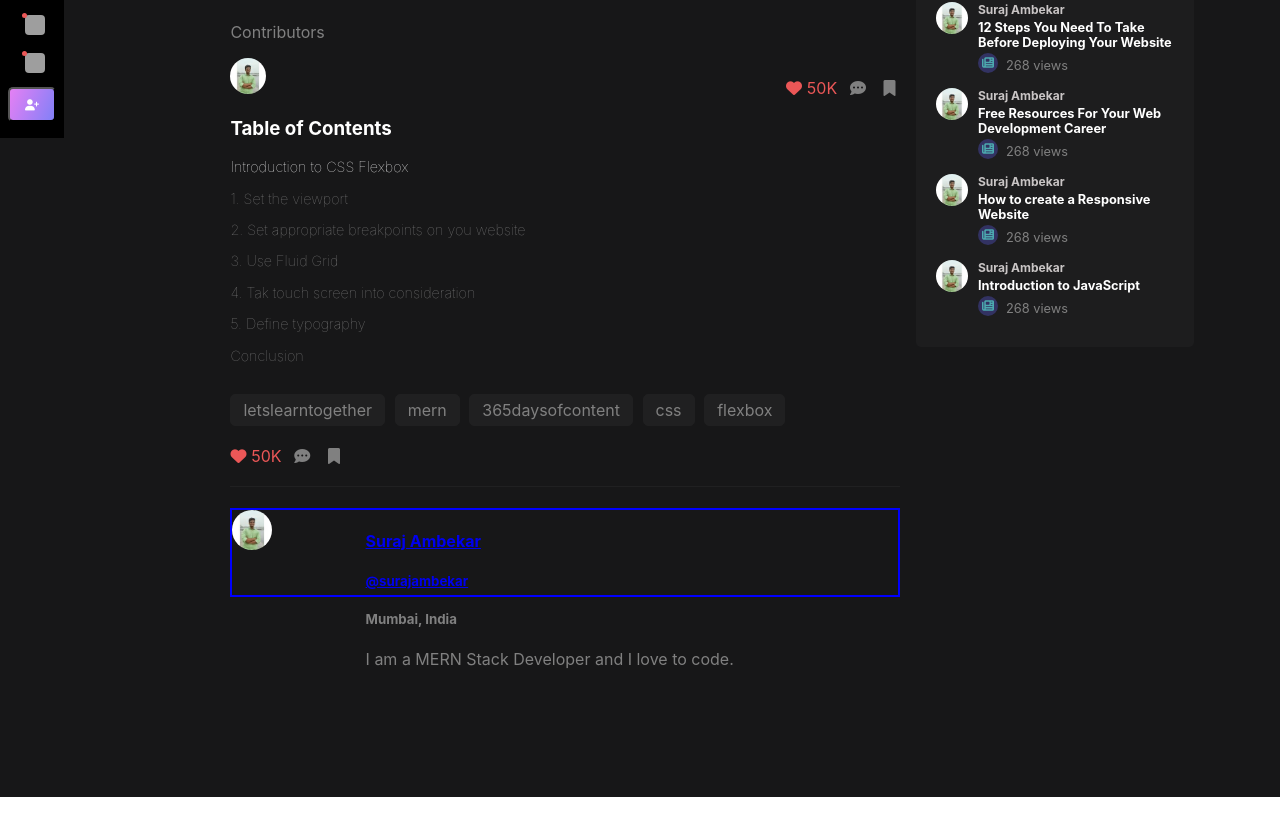
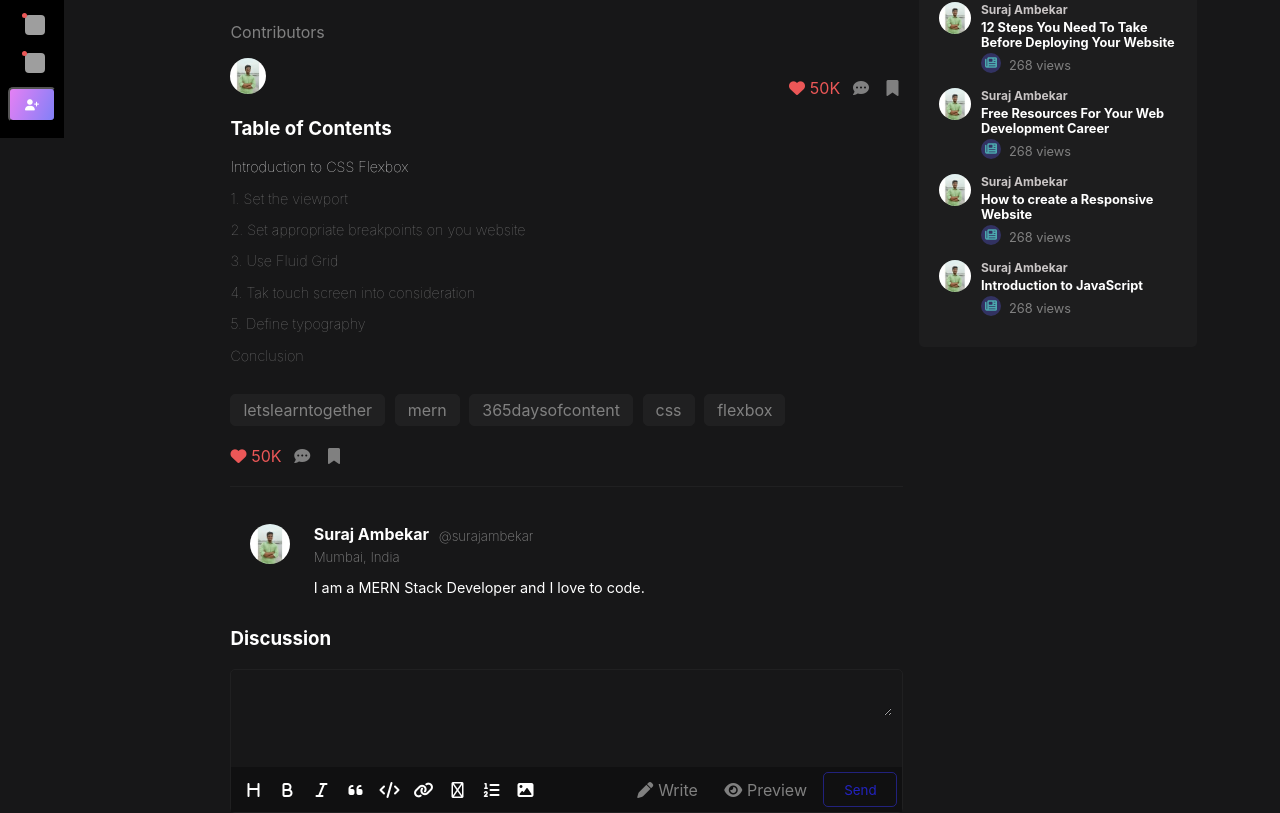
Before and after one commit to Suraj-Ambekar/React-Projects, a React (Create React App) app in the folder showwcaseclone/: page / in a window 1280 px wide. Shown: the part 627-1440 px from the top of the page. Built offline with nearby package versions, Linux system fonts and the light colour scheme; grey boxes are pictures that could not be loaded.

Commit message:
comment box is created

```diff
--- a/showwcaseclone/src/Main.css
+++ b/showwcaseclone/src/Main.css
@@ -212,19 +212,154 @@
 
 .content .content-first-section .content-main .comment-profile-view{
     height: 85px;
-    margin-bottom: 200px;
-    border: 2px solid blue;
+    padding: 16px 20px 0 20px;
+    /* margin-bottom: 200px; */
+    /* border: 2px solid blue; */
     cursor: pointer;
     display: grid;
-    grid-template-columns: 20% auto;
+    grid-template-columns: 10% auto;
+    /* justify-content: center; */
+    /* align-items: flex-start; */
 }
+
+.content .content-first-section .content-main .comment-profile-view:hover{
+    background-color: rgba(0, 0, 0, 0.095);
+}
+
 .content .content-first-section .content-main .comment-profile-view a img{
     width: 40px;
     height: 40px;
     border-radius: 50%;
+    /* border: 2px solid pink; */
 }
 
+.content .content-first-section .content-main .comment-profile-view .comment-profile-view-div div{
+    display: flex;
+    align-items: flex-end;
+    gap: 0.6rem;
+}
 
+.content .content-first-section .content-main .comment-profile-view .comment-profile-view-div div a{
+    text-decoration: none;
+}
+
+.content .content-first-section .content-main .comment-profile-view .comment-profile-view-div div a h4, .content .content-first-section .content-main .comment-profile-view .comment-profile-view-div div a h5{
+    margin: 0;
+}
+/* .content .content-first-section .content-main .comment-profile-view .comment-profile-view-div div a{
+    margin-top: -0.5rem;
+    padding: 0;
+} */
+
+.content .content-first-section .content-main .comment-profile-view .name{
+    color: white;
+    padding: 0px;
+    margin: 13px 0 0 0;
+    /* margin-left: -1.2rem; */
+}
+.content .content-first-section .content-main .comment-profile-view .u-name{
+    font-weight: 200;
+    color: #808080;
+    padding: 0px;
+    margin: 5px 0 0 0;
+    /* margin-left: -1.2rem; */
+}
+
+.content .content-first-section .content-main .comment-profile-view .para{
+    font-size: 0.9rem;
+    color: white;
+}
+
+/* .content .content-first-section .content-main .comment-section{
+    margin: 10px 0;
+    border: 2px solid pink;
+} */
+
+.content .content-first-section .content-main .comment-section .discussion{
+    color: white;
+}
+
+.content .content-first-section .content-main .comment-section .comment-box{
+    box-sizing: border-box;
+    height: 144px;
+    border: 1px solid #202021;
+    /* border: 2px solid green; */
+    border-radius: 5px;
+    /* padding: 10px; */
+    display: flex;
+    flex-direction: column;
+    justify-content: space-between;
+}
+
+.content .content-first-section .content-main .comment-section .comment-box textarea{
+    min-width: 647px;
+    max-width: 647px;
+    /* height: 24px; */
+    margin: 10px;
+    background-color: transparent;
+    border: none;
+    color: white;
+    /* border: 2px solid red; */
+
+}
+
+.content .content-first-section .content-main .comment-section .comment-box .styling{
+    height: 35px;
+    /* border: 2px solid pink; */
+    padding: 5px 5px;
+    background-color: #101011;
+}
+.content .content-first-section .content-main .comment-section .comment-box .styling .style-icons{
+    box-sizing: border-box;
+    height: 35px;
+    display: flex;
+    justify-content: space-between;
+    /* border: 2px solid yellow; */
+}
+
+.content .content-first-section .content-main .comment-section .comment-box .styling .style-icons .icons{
+    display: flex;
+}
+.content .content-first-section .content-main .comment-section .comment-box .styling .style-icons .icons .style-ic{
+    width: 34px;
+    height: 35px;
+    /* border: 1px solid white; */
+    display: flex;
+    justify-content: center;
+    align-items: center;
+    cursor: pointer;
+}
+
+.content .content-first-section .content-main .comment-section .comment-box .styling .style-icons .icons .style-ic i{
+    color: white;
+}
+
+.content .content-first-section .content-main .comment-section .comment-box .styling .style-icons .style-btns{
+    display: flex;
+    gap: 0.4rem;
+}
+
+.content .content-first-section .content-main .comment-section .comment-box .styling .style-icons .style-btns .style-btn{
+    padding: 5px 10px;
+    /* border: 1px solid; */
+    display: flex;
+    justify-content: center;
+    align-items: center;
+    gap: 0.3rem;
+}
+
+.content .content-first-section .content-main .comment-section .comment-box .styling .style-icons .style-btns .style-btn:hover{
+    background-color: #202021;
+    border-radius: 5px;
+}
+
+.content .content-first-section .content-main .comment-section .comment-box .styling .style-icons .style-btns .send-btn{
+    width: 74px;
+    background-color: transparent;
+    border: 1px solid rgba(55, 55, 255, 0.456);
+    border-radius: 5px;
+    color: rgba(42, 42, 255, 0.738);
+}
 /* content end */
 
 
--- a/showwcaseclone/src/Main.js
+++ b/showwcaseclone/src/Main.js
@@ -93,13 +93,65 @@ function Main(){
                                 <a href="https://www.showwcase.com/surajambekar" target="_blank" rel="noreferrer">
                                     <img src="./ProfilePic.jpg" alt="profile"/>
                                 </a>
-                                <div >
+                                <div className="comment-profile-view-div">
                                     <div>
                                         <a href="https://www.showwcase.com/surajambekar" target="_blank" rel="noreferrer"><h4 className="name">Suraj Ambekar</h4></a>
                                         <a href="https://www.showwcase.com/surajambekar" target="_blank" rel="noreferrer"><h5 className="u-name">@surajambekar</h5></a>
                                     </div>
                                     <h5 className="u-name">Mumbai, India</h5>
                                     <p className="para">I am a MERN Stack Developer and I love to code.</p>
+                                </div>
+                            </div>
+                            <div className="comment-section">
+                                <h3 className="discussion">Discussion</h3>
+                                <div className="comment-box">
+                                    <textarea placeholder="Write something nice" row="20"> </textarea>
+                                    <div className="styling">
+                                        <div className="style-icons">
+                                            <div className="icons">
+                                                <div className="style-ic">
+                                                    <i class="fa-solid fa-h"></i>
+                                                </div>
+                                                <div className="style-ic">
+                                                    <i class="fa-solid fa-b"></i>
+                                                </div>
+                                                <div className="style-ic">
+                                                    <i class="fa-solid fa-italic"></i>
+                                                </div>
+                                                <div className="style-ic">
+                                                    <i class="fa-solid fa-quote-left"></i>
+                                                </div>
+                                                <div className="style-ic">
+                                                    <i class="fa-solid fa-code"></i>
+                                                </div>
+                                                <div className="style-ic">
+                                                    <i class="fa-solid fa-link"></i>
+                                                </div>
+                                                <div className="style-ic">
+                                                    <i class="fa-regular fa-list"></i>
+                                                </div>
+                                                <div className="style-ic">
+                                                    <i class="fa-solid fa-list-ol"></i>
+                                                </div>
+                                                <div className="style-ic">
+                                                    <i class="fa-solid fa-image"></i>
+                                                </div>
+                                            </div>
+                                            <div className="style-btns">
+                                                <div className="style-btn">
+                                                    <i class="fa-sharp fa-solid fa-pen"></i>
+                                                    <span className="write">Write</span>
+                                                </div>
+                                                <div className="style-btn">
+                                                    <i class="fa-solid fa-eye"></i>
+                                                    <span className="preview">Preview</span>
+                                                </div>
+                                                <button className="style-btn send-btn">
+                                                    Send
+                                                </button>
+                                            </div>
+                                        </div>
+                                    </div>
                                 </div>
                             </div>
                         </div>
```
